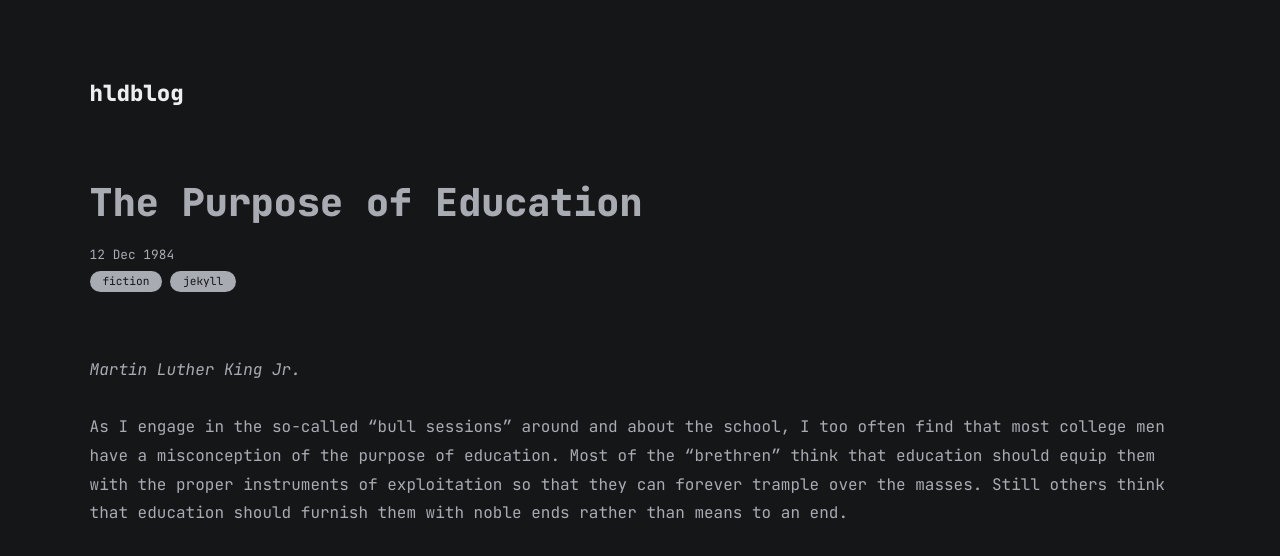
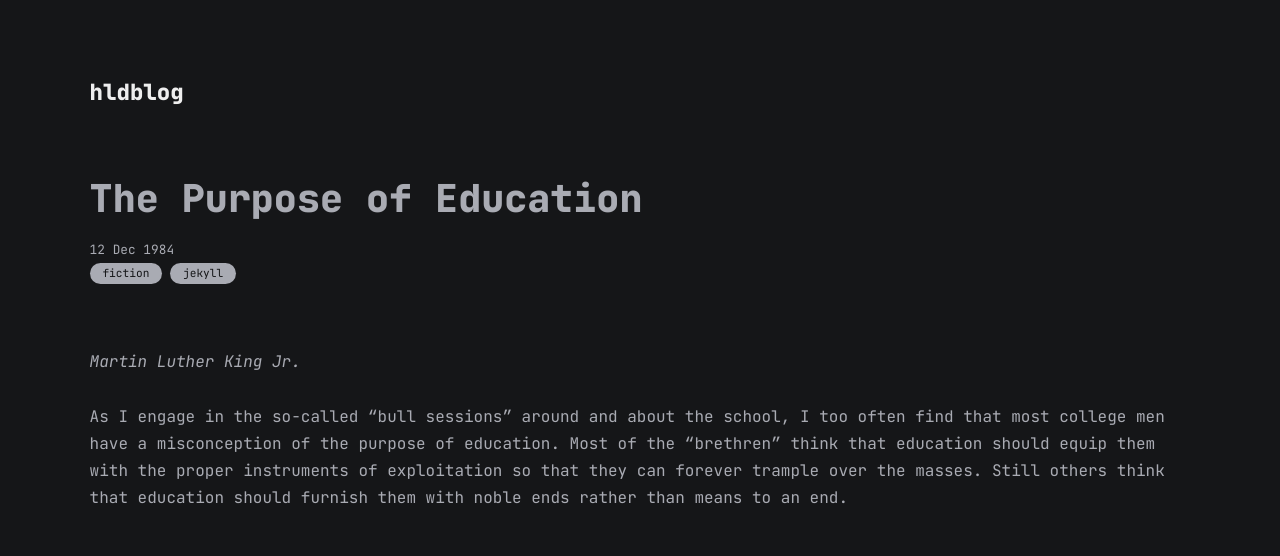
Before and after one commit to heavylightdecomp/blog, a Jekyll site: the page built from all_collections/_posts/1984-12-12-the-purpose-of-education.md, in a window 1280 px wide. Shown: the top 556 px of the page. Built offline with Jekyll 4.4.1, drawn with Linux system fonts in a browser that asks for light colours; grey boxes are pictures that could not be loaded.

Commit message:
mathjax line height fix

```diff
--- a/assets/css/post.css
+++ b/assets/css/post.css
@@ -27,7 +27,7 @@ body {
   color: var(--white-2);
   background-color: var(--gray-6);
   font-family: "JetBrains Mono", monospace;
-  line-height: 2rem;
+  line-height: 1.7rem;
   background-color: var(--gray-5);
 }
 .content a {
@@ -84,10 +84,6 @@ main {
 }
 
 /* markdown content */
-
-.content * {
-  line-height: 180%;
-}
 .content p {
   margin: 0 0 1.75rem 0;
   padding: 0;
```
